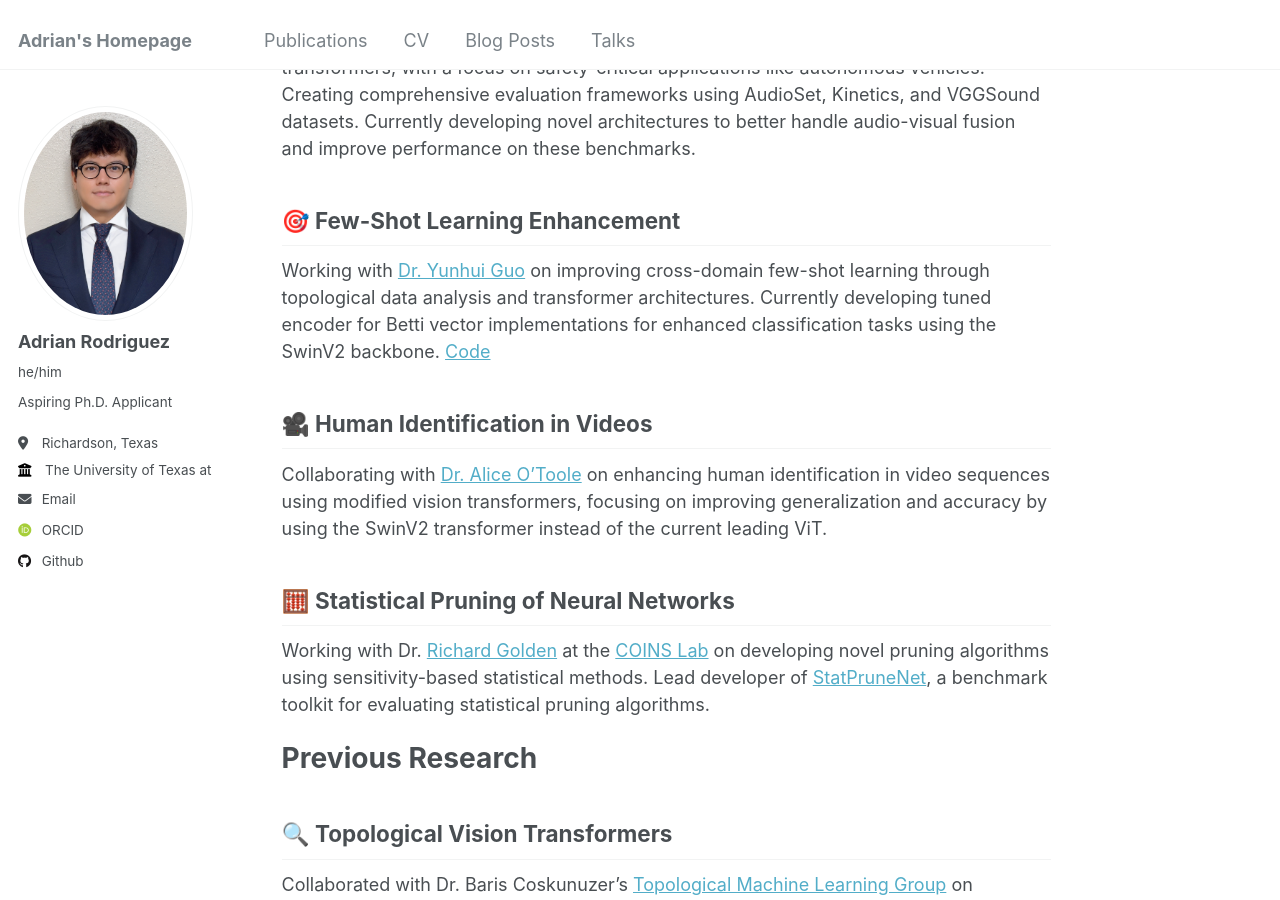
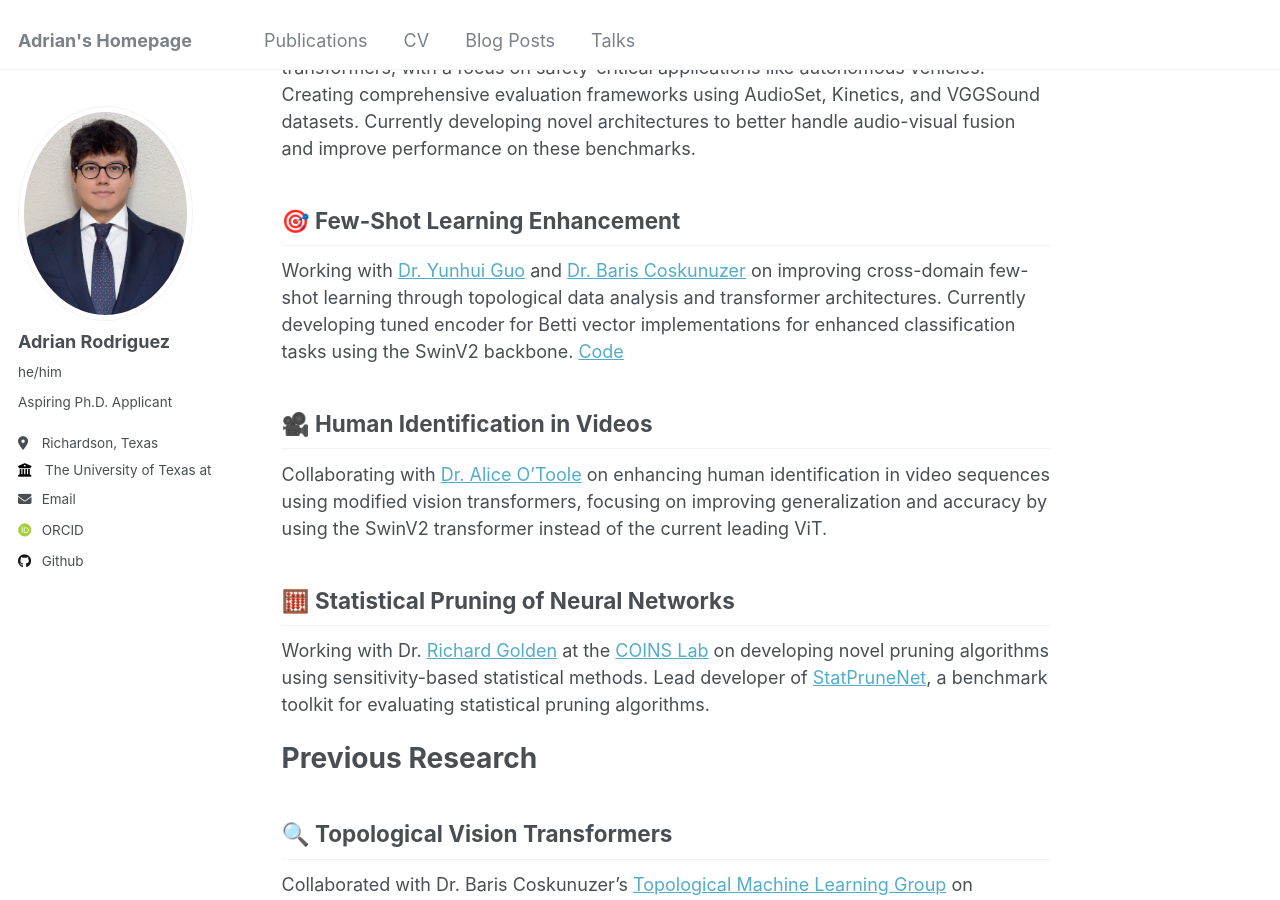
Before and after one commit to axr2718/axe2718.github.io, a Jekyll site: the page built from _pages/about.md, in a window 1280 px wide and 900 px high, scrolled down 834 px. Built offline with Jekyll 4.4.1, drawn with Linux system fonts in a browser that asks for light colours; some web fonts are replaced.

Commit message:
Update about.md

```diff
--- a/_pages/about.md
+++ b/_pages/about.md
@@ -26,7 +26,7 @@ redirect_from:
 Working with [Dr. Yunhui Guo](https://yunhuiguo.github.io/) on developing rigorous benchmarks for multimodal transformers, with a focus on safety-critical applications like autonomous vehicles. Creating comprehensive evaluation frameworks using AudioSet, Kinetics, and VGGSound datasets. Currently developing novel architectures to better handle audio-visual fusion and improve performance on these benchmarks.
 
 ## 🎯 Few-Shot Learning Enhancement
-Working with [Dr. Yunhui Guo](https://yunhuiguo.github.io/) on improving cross-domain few-shot learning through topological data analysis and transformer architectures. Currently developing tuned encoder for Betti vector implementations for enhanced classification tasks using the SwinV2 backbone. [Code](https://github.com/axr2718/TopoFewShot)
+Working with [Dr. Yunhui Guo](https://yunhuiguo.github.io/) and [Dr. Baris Coskunuzer](https://personal.utdallas.edu/~coskunuz/) on improving cross-domain few-shot learning through topological data analysis and transformer architectures. Currently developing tuned encoder for Betti vector implementations for enhanced classification tasks using the SwinV2 backbone. [Code](https://github.com/axr2718/TopoFewShot)
 
 ## 🎥 Human Identification in Videos
 Collaborating with [Dr. Alice O'Toole](https://labs.utdallas.edu/facelab/) on enhancing human identification in video sequences using modified vision transformers, focusing on improving generalization and accuracy by using the SwinV2 transformer instead of the current leading ViT.
```
